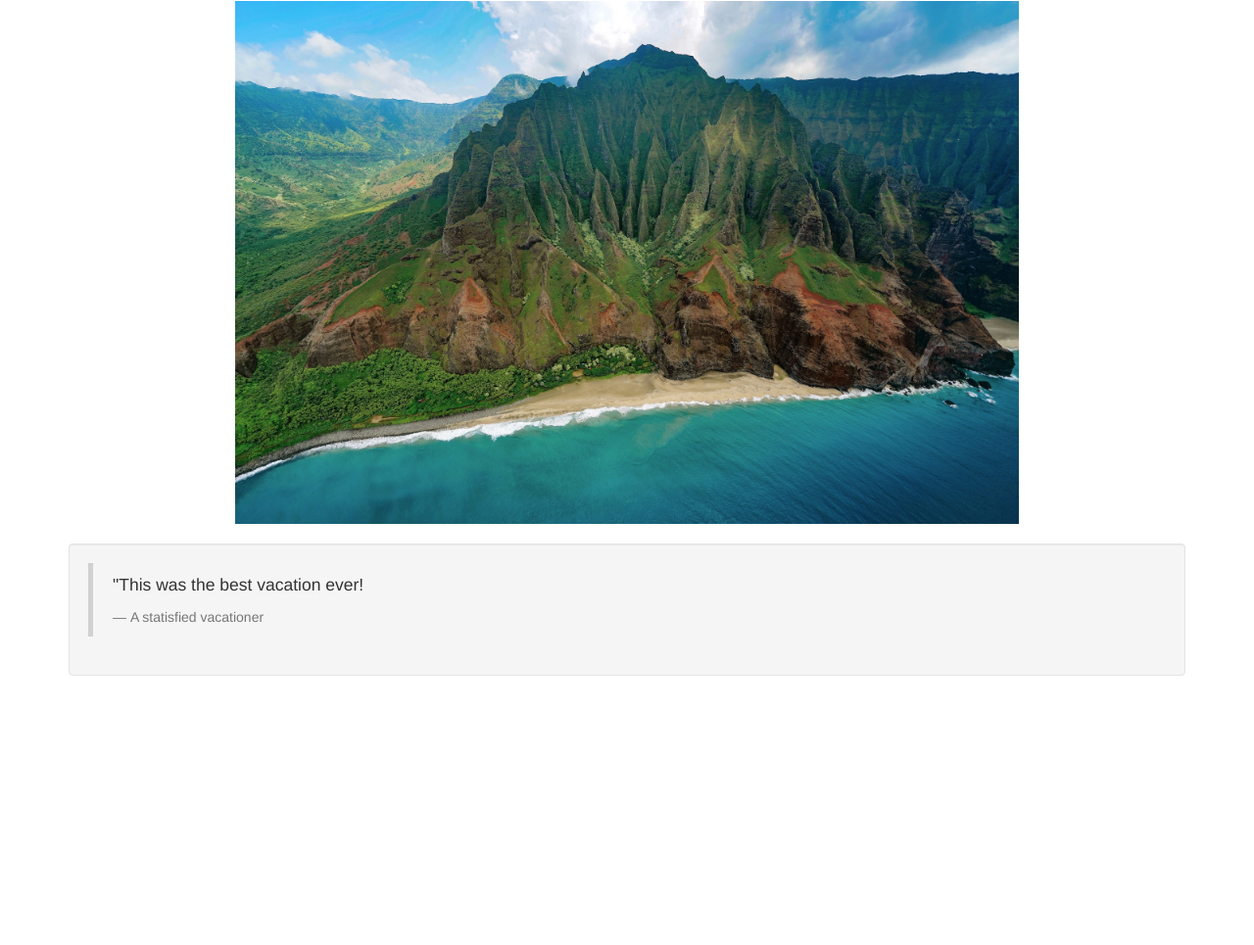
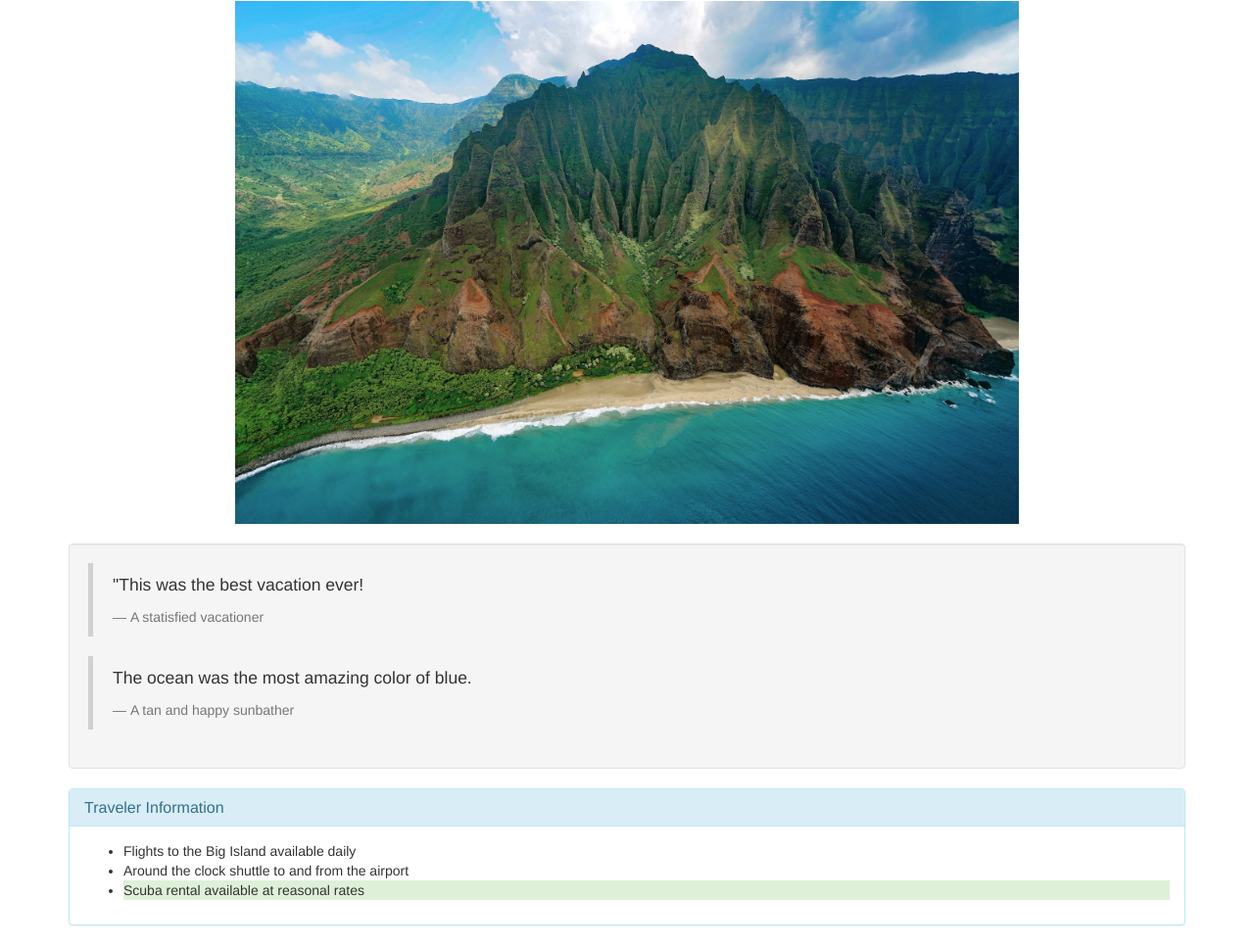
Before and after one commit to maryrobinrose/vacation, a plain HTML site: page index.html in a window 1280 px wide. Shown: the part 269-1234 px from the top of the page at 98% size. Before the commit the page ends 979 px from the top, so only its background shows below. Drawn offline with nearby package versions, Linux system fonts and the light colour scheme.

Commit message:
add info panel and update photo style

```diff
--- a/css/styles.css
+++ b/css/styles.css
@@ -1,9 +1,9 @@
-.panel {
+.photo {
   text-align: center;
   border: 0;
   box-shadow: none;
 }
 
-.panel img {
+.photo img {
   width: 800px;
 }
--- a/index.html
+++ b/index.html
@@ -13,7 +13,7 @@
         <h1>Visit Hawaii!</h1>
         <p>This island of paradise is the perfect vacation spot for families and romantic getaways alike.</p>
       </div>
-      <div class="panel">
+      <div class="panel photo">
         <img src="img/hawaii.jpg" alt="Hawaii">
       </div>
       <div class="well">
@@ -21,6 +21,22 @@
           <p>"This was the best vacation ever!</p>
           <footer>A statisfied vacationer</footer>
         </blockquote>
+        <blockquote>
+          <p>The ocean was the most amazing color of blue.</p>
+          <footer>A tan and happy sunbather</footer>
+        </blockquote>
+      </div>
+      <div class="panel panel-info">
+        <div class="panel-heading">
+          <h2 class="panel-title">Traveler Information</h2>
+        </div>
+        <div class="panel-body">
+          <ul>
+            <li>Flights to the Big Island available daily</li>
+            <li>Around the clock shuttle to and from the airport</li>
+            <li class="bg-success">Scuba rental available at reasonal rates</li>
+          </ul>
+        </div>
       </div>
     </div>
   </body>
```
